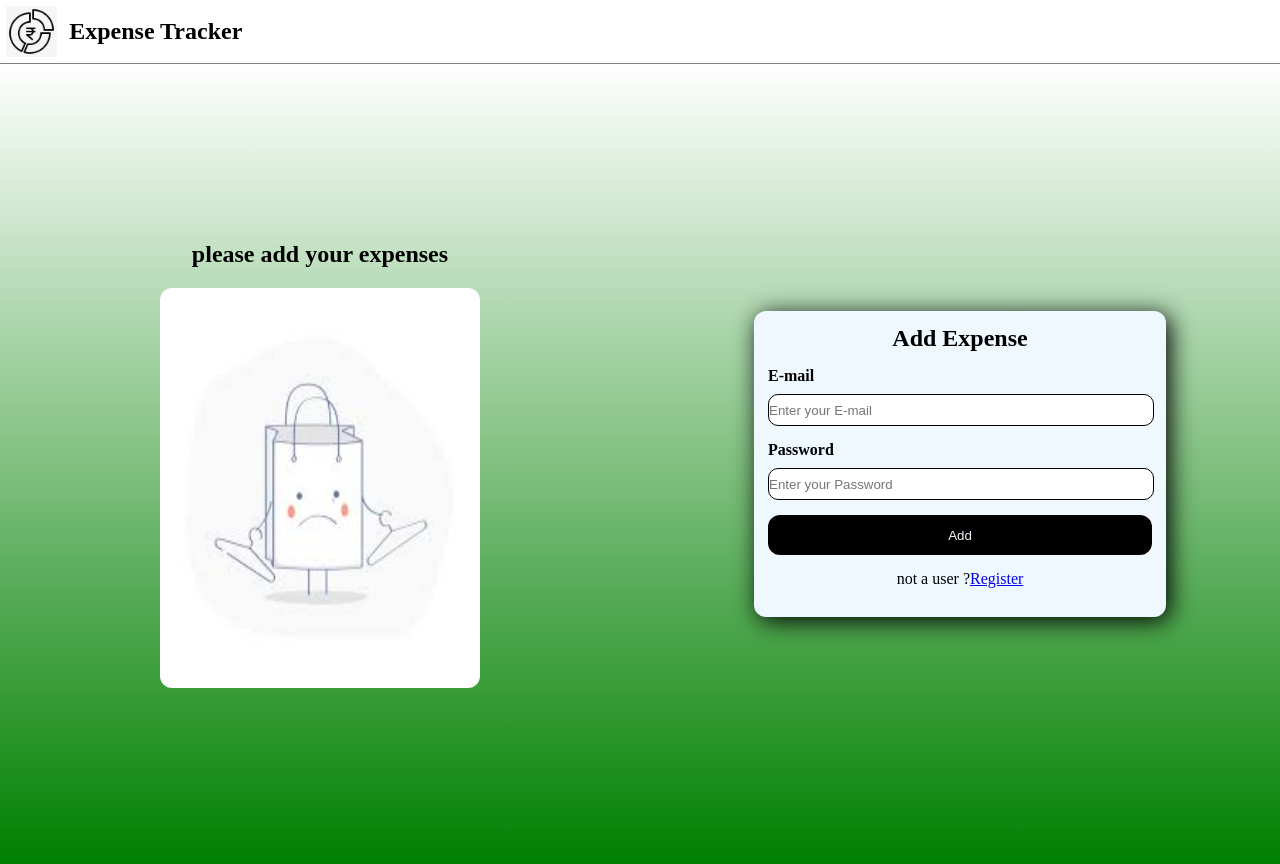
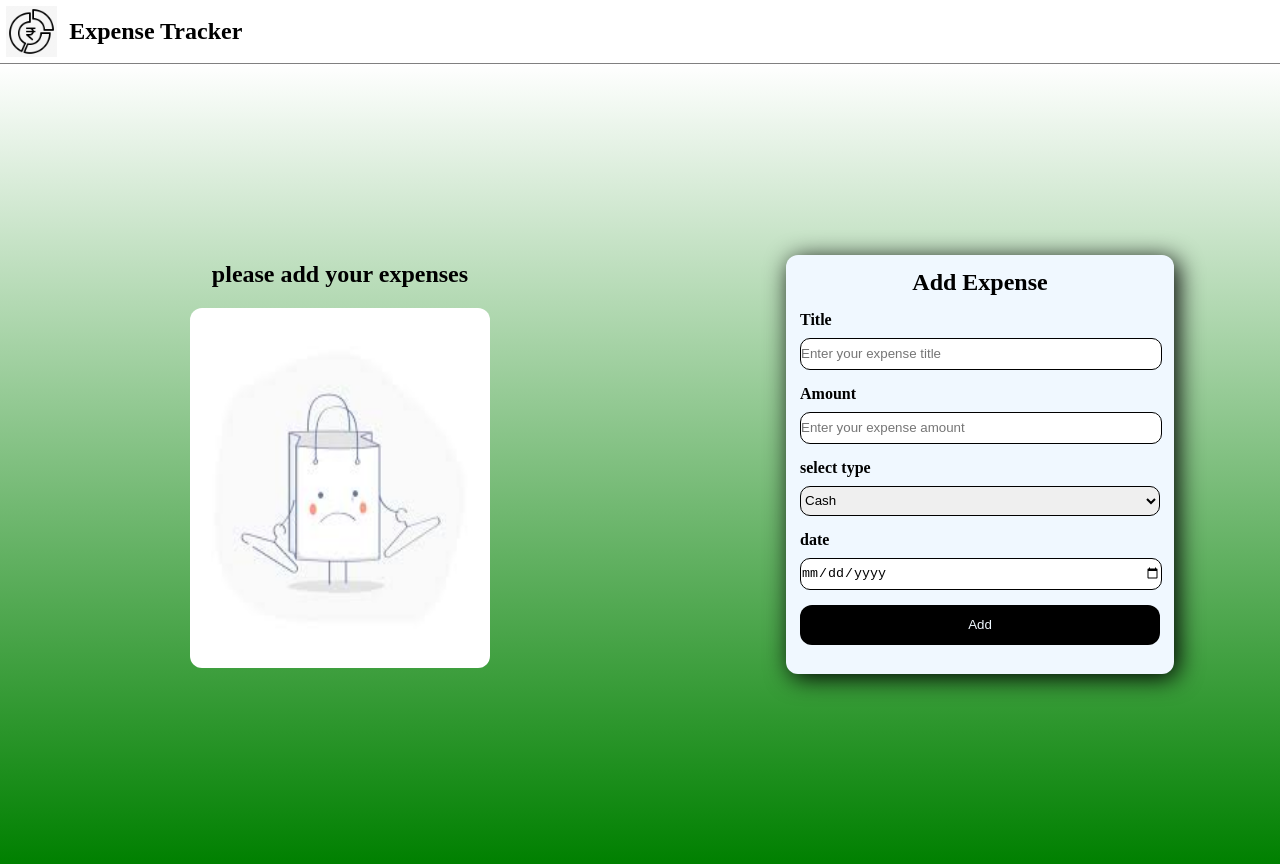
Before and after one commit to Shubhamchauhan13/front, a React (Create React App) app in the folder expense-tracker/: page /dashboard in a window 1280 px wide. Built offline with nearby package versions, Linux system fonts and the light colour scheme.

Commit message:
dashboard ui change

```diff
--- a/expense-tracker/src/asset/css/App.css
+++ b/expense-tracker/src/asset/css/App.css
@@ -2,6 +2,19 @@
   margin: 0;
   padding: 0;
 }
+
+/* Chrome, Safari, Edge, Opera */
+input::-webkit-outer-spin-button,
+input::-webkit-inner-spin-button {
+  -webkit-appearance: none;
+  margin: 0;
+}
+
+/* Firefox */
+input[type=number] {
+  -moz-appearance: textfield;
+}
+
 html,
 body{
   overflow:hidden;
@@ -21,6 +34,8 @@ body{
   align-items: center;
   justify-content: center;
   flex-direction: column;
+  overflow-y: scroll;
+  padding: 40px;
 }
 
 .leftcontainer img{
@@ -77,7 +92,7 @@ flex-direction: column;
 margin-bottom: 15px;
 }
 
-.formcard input{
+.formcard input,select{
 margin-top: 5px;
 width: 100%;
 height:30px;
@@ -99,3 +114,12 @@ font-weight: 900;
   background-color: black;
   color: aliceblue;
 }
+
+.expensecard{
+  background-color: white;
+  border: 1px solid black;
+  width: 80%;
+  padding: 15px;
+  margin-bottom: 5px;
+
+}
--- a/expense-tracker/src/components/Dashboard.js
+++ b/expense-tracker/src/components/Dashboard.js
@@ -1,37 +1,47 @@
-import React,{useState} from 'react'
+import React, { useState } from 'react'
 import img1 from '../asset/img/dashboard.jpg'
-import { Link, useNavigate} from 'react-router-dom'
+import { Link, useNavigate } from 'react-router-dom'
 function Dashboard() {
+  const myexpenses = [100,200,300,600,700,800]
+
 
   const navigate = useNavigate();
   const [inputs, setinputs] = useState({})
- const [showerror,setshowerror]=useState(false)
- const handlechange =(event)=>{
+  const [showdata, setshowdata] = useState(false)
+  const handlechange = (event) => {
     const name = event.target.name;
     const value = event.target.value;
- setinputs(values =>({...values,[name]:value}))
+    setinputs(values => ({ ...values, [name]: value }))
 
   }
 
 
-  const dologin = (event)=>{
+  const addexpense = (event) => {
     event.preventDefault();
     console.log("Clicked", inputs);
-
-if(inputs.pass.length>=8){
-  navigate("/dashboard");
-}
-else{
-  setshowerror(true);
+    setshowdata(true)
   }
 
-  }
   return (
     <div className='container'>
+      {showdata ?
+        <div className='leftcontainer'>
+          <p>Total expenses : 1000</p>
+          {myexpenses.map((val) =>
+          <div className='expensecard'>
+            <p>Title</p>
+            <p>Amount {val}</p>
+            <p>Date</p>
+            <p>Type</p>
+             </div>
+            )}
+          </div>
+          :
       <div className='leftcontainer'>
         <p>please add your expenses</p>
         <img src={img1} />
       </div>
+}
 
 
       <div className='rightcontainer'>
@@ -39,44 +49,62 @@ else{
           <div>
             <h2 style={{ alignSelf: "center" }}>Add Expense</h2></div>
 
-            <form onsubmit={dologin}>
+          <form onSubmit={addexpense}>
             <div>
-            <label>E-mail</label>
+              <label>Title</label>
               <input
                 required
-              type="e-mail"
-              placeholder='Enter your E-mail'
-              value={inputs.email||''}
+                type="text"
+                placeholder='Enter your expense title'
+                value={inputs.title || ''}
                 onChange={handlechange}
-              name='email'
+                name='title'
               />
 
             </div>
             <div>
-            <label>Password</label>
+              <label>Amount</label>
               <input
                 required
-              type="password"
-              placeholder='Enter your Password'
-              value={inputs.pass||''}
+                type="number"
+                placeholder='Enter your expense amount'
+                value={inputs.expense || ''}
                 onChange={handlechange}
-              name='pass'
+                name='expense'
               />
 
             </div>
-          {
-            showerror ?
             <div>
-           <span style={{color:'red',alignSelf:'center'}}>Password length must be greater then 8</span>
-            </div> : null
-}
+              <label>select type</label>
+              <select
+                value={inputs.type||''}
+                onChange={handlechange}
+                name='type'
+              >
+                <option value="cash">Cash</option>
+                <option value="upi">UPI</option>
+                <option value="card">Card</option>
+              </select>
+
+            </div>
+            <div>
+              <label>date</label>
+              <input
+                required
+                type="date"
+                placeholder='Enter date'
+                value={inputs.date || ''}
+                onChange={handlechange}
+                name='date'
+              />
+
+            </div>
+
 
             <div>
               <button>Add</button>
             </div>
-            <div>
-                <span style={{ alignSelf: 'center' }}>not a user ?<Link to="/register">Register</Link> </span>
-              </div>
+
           </form>
         </div>
       </div>
```
Lines whose indentation alone changed are shown as unchanged.
